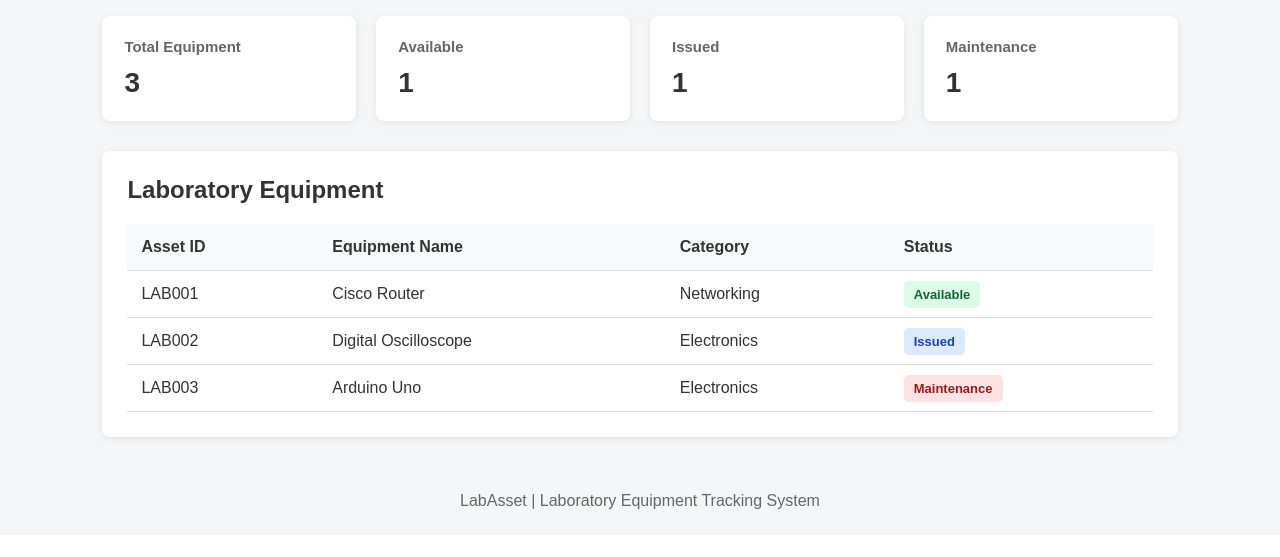
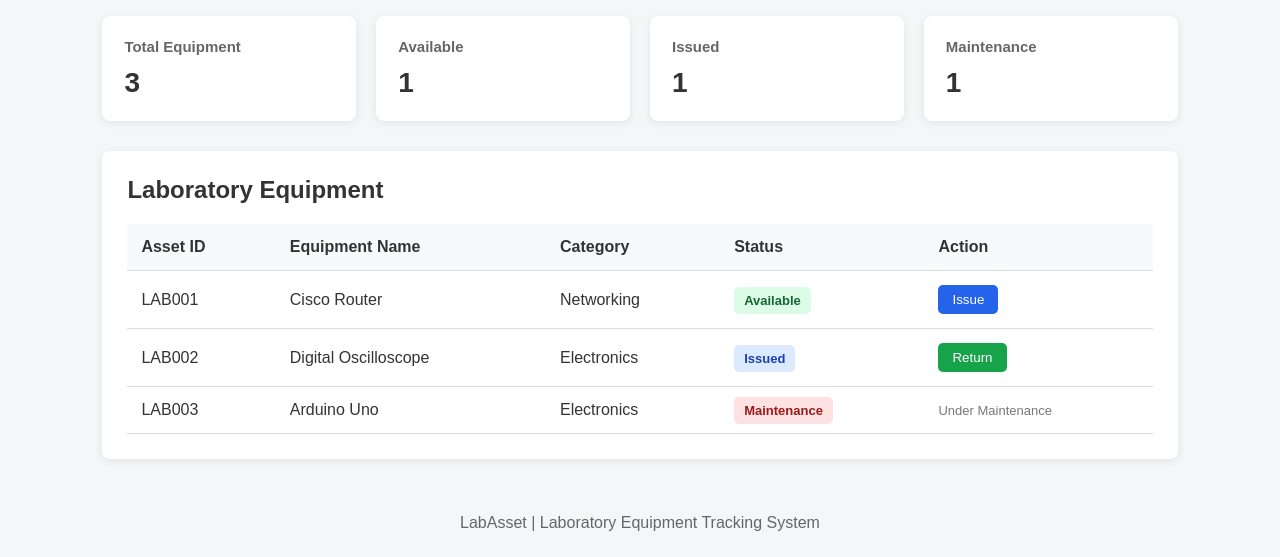
Before and after one commit to SHLOK1408/LabAsset, a Flask app: page / in a window 1280 px wide. Shown: the part 308-865 px from the top of the page. Before the commit the page ends 817 px from the top, so only its background shows below. Run offline with Flask 3, Linux system fonts and the light colour scheme.

Commit message:
feat: add equipment issue and return functionality

```diff
--- a/app.py
+++ b/app.py
@@ -64,12 +64,10 @@ def add_equipment():
     name = request.form.get("name", "").strip()
     category = request.form.get("category", "").strip()
 
-    # Check empty fields
     if not asset_id or not name or not category:
         flash("All fields are required.", "error")
         return redirect(url_for("home"))
 
-    # Check Asset ID format
     if not (
         asset_id.startswith("LAB")
         and len(asset_id) == 6
@@ -81,7 +79,6 @@ def add_equipment():
         )
         return redirect(url_for("home"))
 
-    # Check duplicate Asset ID
     duplicate = any(
         item["asset_id"] == asset_id
         for item in equipment
@@ -91,7 +88,6 @@ def add_equipment():
         flash("Asset ID already exists.", "error")
         return redirect(url_for("home"))
 
-    # Check category
     if category not in VALID_CATEGORIES:
         flash("Invalid equipment category.", "error")
         return redirect(url_for("home"))
@@ -110,5 +106,53 @@ def add_equipment():
     return redirect(url_for("home"))
 
 
+@app.route("/issue/<asset_id>", methods=["POST"])
+def issue_equipment(asset_id):
+    for item in equipment:
+        if item["asset_id"] == asset_id:
+            if item["status"] != "Available":
+                flash(
+                    "Only available equipment can be issued.",
+                    "error"
+                )
+                return redirect(url_for("home"))
+
+            item["status"] = "Issued"
+
+            flash(
+                f"{asset_id} issued successfully.",
+                "success"
+            )
+
+            return redirect(url_for("home"))
+
+    flash("Equipment not found.", "error")
+    return redirect(url_for("home"))
+
+
+@app.route("/return/<asset_id>", methods=["POST"])
+def return_equipment(asset_id):
+    for item in equipment:
+        if item["asset_id"] == asset_id:
+            if item["status"] != "Issued":
+                flash(
+                    "Only issued equipment can be returned.",
+                    "error"
+                )
+                return redirect(url_for("home"))
+
+            item["status"] = "Available"
+
+            flash(
+                f"{asset_id} returned successfully.",
+                "success"
+            )
+
+            return redirect(url_for("home"))
+
+    flash("Equipment not found.", "error")
+    return redirect(url_for("home"))
+
+
 if __name__ == "__main__":
     app.run(debug=True, use_reloader=False)
--- a/static/style.css
+++ b/static/style.css
@@ -210,3 +210,33 @@ footer {
     background: #fee2e2;
     color: #991b1b;
 }
+
+.action-form {
+    display: inline;
+}
+
+.issue-button,
+.return-button {
+    padding: 7px 14px;
+}
+
+.issue-button {
+    background: #2563eb;
+}
+
+.issue-button:hover {
+    background: #1d4ed8;
+}
+
+.return-button {
+    background: #16a34a;
+}
+
+.return-button:hover {
+    background: #15803d;
+}
+
+.no-action {
+    color: #777;
+    font-size: 13px;
+}
--- a/templates/index.html
+++ b/templates/index.html
@@ -4,6 +4,7 @@
 <head>
     <meta charset="UTF-8">
     <meta name="viewport" content="width=device-width, initial-scale=1.0">
+
     <title>LabAsset</title>
 
     <link
@@ -22,26 +23,41 @@
 <main>
 
     <!-- Flash Messages -->
+
     {% with messages = get_flashed_messages(with_categories=true) %}
+
         {% if messages %}
+
             {% for category, message in messages %}
+
                 <div class="message {{ category }}">
                     {{ message }}
                 </div>
+
             {% endfor %}
+
         {% endif %}
+
     {% endwith %}
 
 
-    <!-- Add Equipment Form -->
+    <!-- Add Equipment -->
+
     <section class="form-section">
 
         <h2>Add Equipment</h2>
 
-        <form action="{{ url_for('add_equipment') }}" method="POST">
+        <form
+            class="add-form"
+            action="{{ url_for('add_equipment') }}"
+            method="POST"
+        >
 
             <div class="form-group">
-                <label for="asset_id">Asset ID</label>
+
+                <label for="asset_id">
+                    Asset ID
+                </label>
 
                 <input
                     type="text"
@@ -50,11 +66,15 @@
                     placeholder="Example: LAB004"
                     required
                 >
+
             </div>
 
 
             <div class="form-group">
-                <label for="name">Equipment Name</label>
+
+                <label for="name">
+                    Equipment Name
+                </label>
 
                 <input
                     type="text"
@@ -63,25 +83,44 @@
                     placeholder="Example: Raspberry Pi"
                     required
                 >
+
             </div>
 
 
             <div class="form-group">
-                <label for="category">Category</label>
+
+                <label for="category">
+                    Category
+                </label>
 
                 <select
                     id="category"
                     name="category"
                     required
                 >
-                    <option value="">Select Category</option>
-                    <option value="Networking">Networking</option>
-                    <option value="Electronics">Electronics</option>
+
+                    <option value="">
+                        Select Category
+                    </option>
+
+                    <option value="Networking">
+                        Networking
+                    </option>
+
+                    <option value="Electronics">
+                        Electronics
+                    </option>
+
                     <option value="Computer Accessories">
                         Computer Accessories
                     </option>
-                    <option value="Other">Other</option>
+
+                    <option value="Other">
+                        Other
+                    </option>
+
                 </select>
+
             </div>
 
 
@@ -95,6 +134,7 @@
 
 
     <!-- Dashboard -->
+
     <section class="dashboard">
 
         <div class="card">
@@ -121,6 +161,7 @@
 
 
     <!-- Equipment Table -->
+
     <section class="equipment-section">
 
         <h2>Laboratory Equipment</h2>
@@ -128,12 +169,15 @@
         <table>
 
             <thead>
+
                 <tr>
                     <th>Asset ID</th>
                     <th>Equipment Name</th>
                     <th>Category</th>
                     <th>Status</th>
+                    <th>Action</th>
                 </tr>
+
             </thead>
 
             <tbody>
@@ -141,15 +185,73 @@
                 {% for item in equipment %}
 
                 <tr>
+
                     <td>{{ item.asset_id }}</td>
+
                     <td>{{ item.name }}</td>
+
                     <td>{{ item.category }}</td>
 
                     <td>
+
                         <span class="status {{ item.status|lower }}">
                             {{ item.status }}
                         </span>
+
                     </td>
+
+                    <td>
+
+                        {% if item.status == "Available" %}
+
+                            <form
+                                class="action-form"
+                                action="{{ url_for(
+                                    'issue_equipment',
+                                    asset_id=item.asset_id
+                                ) }}"
+                                method="POST"
+                            >
+
+                                <button
+                                    class="issue-button"
+                                    type="submit"
+                                >
+                                    Issue
+                                </button>
+
+                            </form>
+
+                        {% elif item.status == "Issued" %}
+
+                            <form
+                                class="action-form"
+                                action="{{ url_for(
+                                    'return_equipment',
+                                    asset_id=item.asset_id
+                                ) }}"
+                                method="POST"
+                            >
+
+                                <button
+                                    class="return-button"
+                                    type="submit"
+                                >
+                                    Return
+                                </button>
+
+                            </form>
+
+                        {% else %}
+
+                            <span class="no-action">
+                                Under Maintenance
+                            </span>
+
+                        {% endif %}
+
+                    </td>
+
                 </tr>
 
                 {% endfor %}
@@ -164,8 +266,13 @@
 
 
 <footer>
-    <p>LabAsset | Laboratory Equipment Tracking System</p>
+
+    <p>
+        LabAsset | Laboratory Equipment Tracking System
+    </p>
+
 </footer>
 
 </body>
+
 </html>
```
